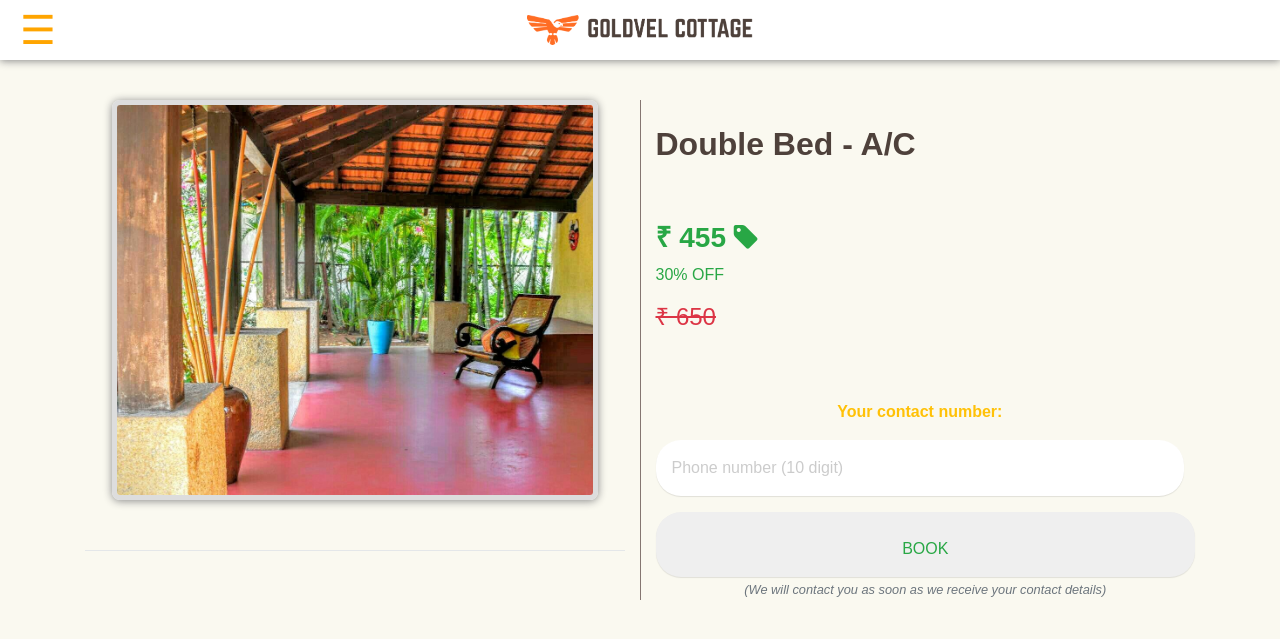
After one commit to Sarath81198/GoldvelCottage-Web, a PHP site: page /rooms/double_bed_ac.html in a window 1280 px wide. The commit adds this page. Shown: the top 639 px of the page. Run offline with PHP 8.4, Linux system fonts and the light colour scheme; some libraries are stand-ins or nearby versions.

Commit message:
Double bed AC page added

```diff
--- /dev/null
+++ b/rooms/double_bed_ac.html
@@ -0,0 +1,90 @@
+<!doctype html>
+<html lang="en">
+
+<head>
+    <!-- Required meta tags -->
+    <meta charset="utf-8">
+    <meta name="viewport" content="width=device-width, initial-scale=1, shrink-to-fit=no">
+
+    <!-- Bootstrap CSS -->
+    <link rel="stylesheet" href="https://maxcdn.bootstrapcdn.com/bootstrap/4.0.0/css/bootstrap.min.css"
+        integrity="sha384-Gn5384xqQ1aoWXA+058RXPxPg6fy4IWvTNh0E263XmFcJlSAwiGgFAW/dAiS6JXm" crossorigin="anonymous">
+    <link rel="stylesheet" type="text/css" href="../style.css">
+    <link rel="stylesheet" href="https://use.fontawesome.com/releases/v5.7.0/css/all.css"
+        integrity="sha384-lZN37f5QGtY3VHgisS14W3ExzMWZxybE1SJSEsQp9S+oqd12jhcu+A56Ebc1zFSJ" crossorigin="anonymous">
+    <link href="https://maxcdn.bootstrapcdn.com/font-awesome/4.7.0/css/font-awesome.min.css" rel="stylesheet"
+        integrity="sha384-wvfXpqpZZVQGK6TAh5PVlGOfQNHSoD2xbE+QkPxCAFlNEevoEH3Sl0sibVcOQVnN" crossorigin="anonymous">
+    <link href="favicon.ico" rel="icon" type="image/x-icon" />
+
+
+    <title>Goldvel Cottage</title>
+</head>
+
+<body>
+
+    <div id="mySidenav" class="sidenav" style="z-index: 1000;">
+        <a href="javascript:void(0)" class="closebtn" onclick="closeNav()">&times;</a>
+        <a href="#about">About</a>
+        <a href="#">Services</a>
+        <a href="#">Clients</a>
+        <a href="#contact">Contact</a>
+    </div>
+
+    <div
+        style="height: 60px; position:fixed; z-index:100; background-color: white; width: 100%; box-shadow: 0px 1px 8px 0px #888888;">
+        <div class="row">
+            <div class="col-2">
+                <span style="font-size:40px;cursor:pointer; padding-left: 20px; color:orange;"
+                    onclick="openNav()">&#9776;</span>
+            </div>
+            <div class="col-8">
+                <center><img src="./../img/logo/logo_name.png" style="height:30px;  margin-top:15px"></center>
+            </div>
+            <div class="col-2"></div>
+
+        </div>
+    </div>
+<!-- content here -->
+<div class="container pt-100">
+    <div class="row">
+        <div class="col-sm">
+            <center>
+            <img src="./../img/cottage_interior_0.jpg" style="width:90%; height:400px; object-fit:cover; border-radius: 8px; border: 5px solid #ddd; box-shadow: 0px 1px 8px 0px #888888;">
+    <hr>
+
+            </center>
+        </div>
+        <div class="col-sm left-v-line pt-25">
+                <h2 class="dark-text"><b>Double Bed - A/C</b></h2>
+                <h3 class="text-success pt-50"><b>₹ 455 <i class="fa fa-tag"></i></b></h3>
+                <p class="text-success">30% OFF</p>
+                <h4 class="text-danger"><s>₹ 650 </s></h4>
+
+                <div class="space"></div>
+
+                <form class="cf">
+                    <div class=" left cf">
+                        <b class="text-warning">Your contact number:</b>
+                        <input type="number" id="check-in" placeholder="Phone number (10 digit)" min="5000000000" max="9999999999">
+                    </div>
+                <input type="submit" value="BOOK" class="text-success pt-25">
+                <small class="text-muted"><i>(We will contact you as soon as we receive your contact details)</i></small>
+                </form>
+        </div>
+    </div>
+</div>
+<!-- !!!!!!!!!!!! -->
+    <script type="text/javascript" src="../main.js"></script>
+    <!-- Optional JavaScript -->
+    <script src="https://code.jquery.com/jquery-3.2.1.slim.min.js"
+        integrity="sha384-KJ3o2DKtIkvYIK3UENzmM7KCkRr/rE9/Qpg6aAZGJwFDMVNA/GpGFF93hXpG5KkN"
+        crossorigin="anonymous"></script>
+    <script src="https://cdnjs.cloudflare.com/ajax/libs/popper.js/1.12.9/umd/popper.min.js"
+        integrity="sha384-ApNbgh9B+Y1QKtv3Rn7W3mgPxhU9K/ScQsAP7hUibX39j7fakFPskvXusvfa0b4Q"
+        crossorigin="anonymous"></script>
+    <script src="https://maxcdn.bootstrapcdn.com/bootstrap/4.0.0/js/bootstrap.min.js"
+        integrity="sha384-JZR6Spejh4U02d8jOt6vLEHfe/JQGiRRSQQxSfFWpi1MquVdAyjUar5+76PVCmYl"
+        crossorigin="anonymous"></script>
+</body>
+
+</html>
--- a/style.css
+++ b/style.css
@@ -113,6 +113,27 @@ hr.divider {
 
 .m-50{
   margin : 50px
+}
+
+.pt-100{
+  padding-top: 100px
+}
+
+.pt-50{
+  padding-top: 50px;
+}
+
+.pt-25{
+  padding-top: 25px
+}
+
+.dark-text{
+  color: #4e413b
+}
+
+.left-v-line{
+  border-left: 1px solid #857671;
+  height: 500px;
 }
 
 @import url(https://fonts.googleapis.com/css?family=Merriweather);
```
Also changed, not shown: index.html (+7 -18 lines), rooms/double_bed_non_ac.html (added, +63 -0 lines), rooms/single_bed_ac.html (added, +63 -0 lines), rooms/single_bed_non_ac.html (added, +63 -0 lines).
